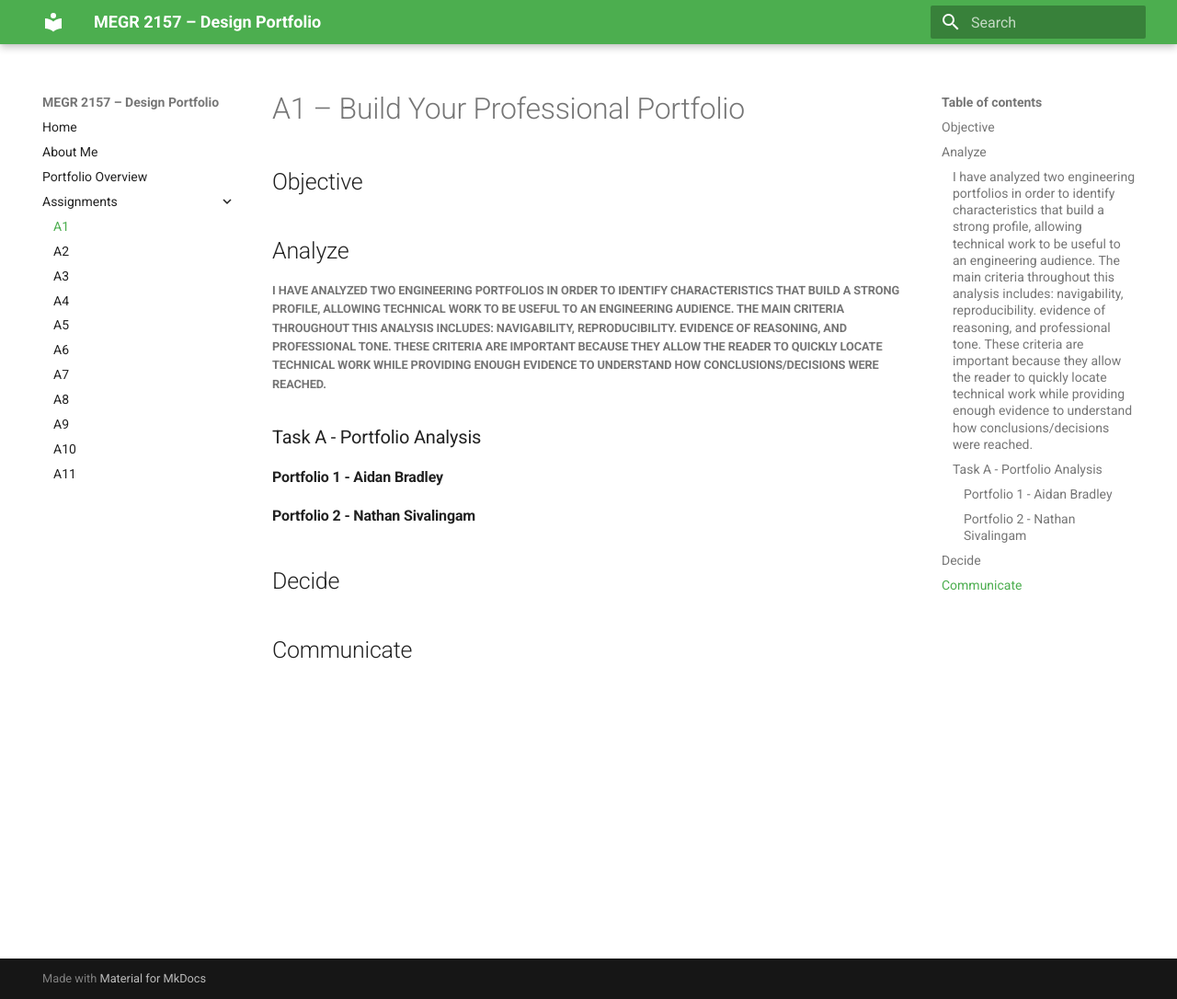
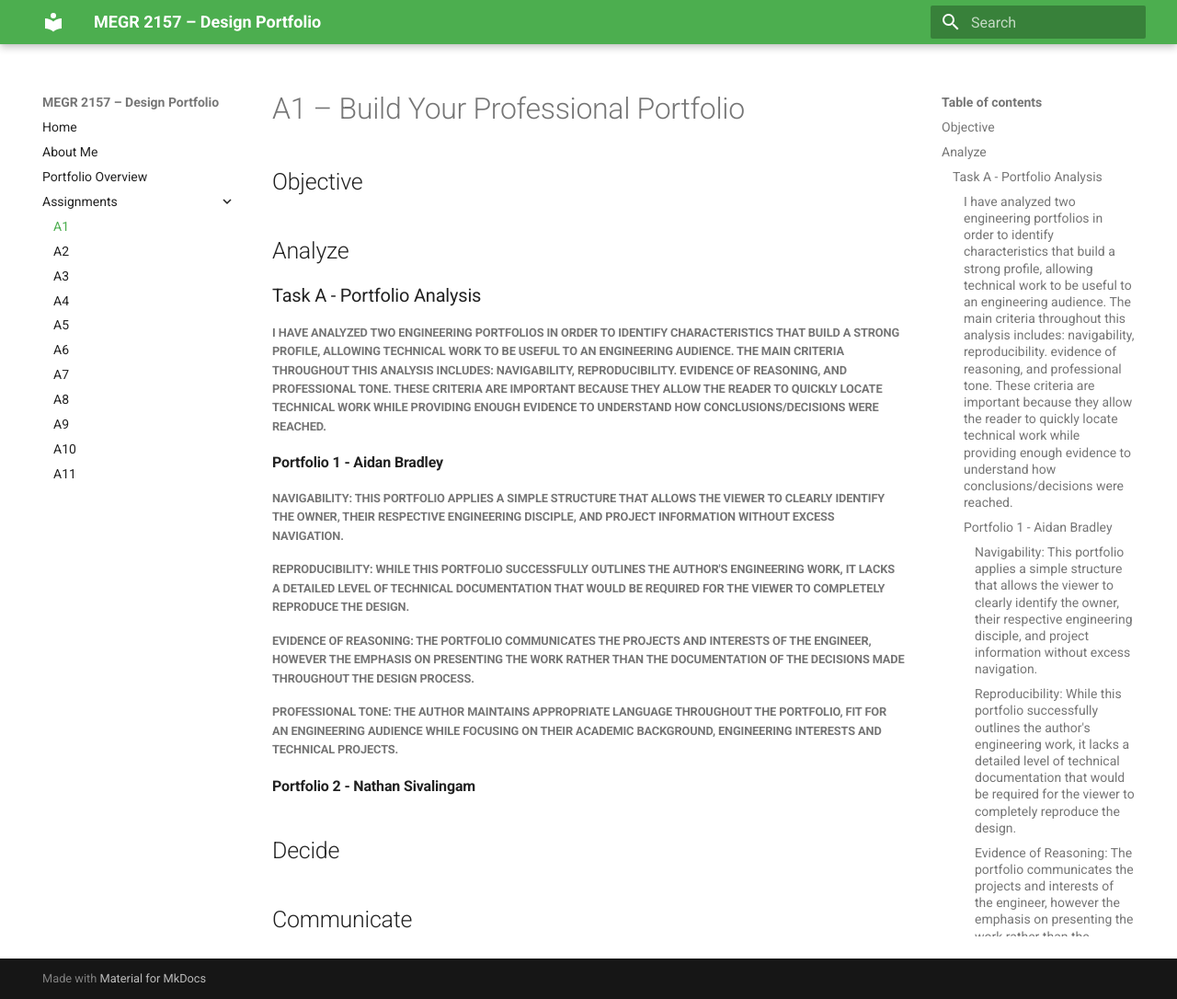
Before and after one commit to akaur-5/design-projects-portfolio, an MkDocs documentation site: the page built from docs/assignments/A01/index.md, in a window 1280 px wide and 1086 px high. Shown: the whole window at 92% size. Built offline with MkDocs 1.6.1 and Material for MkDocs 9.7.7, drawn with Linux system fonts in a browser that asks for light colours.

Commit message:
Refactor 'Analyze' section for improved structure
Reformatted the 'Analyze' section and added headings for clarity.

```diff
--- a/docs/assignments/A01/index.md
+++ b/docs/assignments/A01/index.md
@@ -4,9 +4,14 @@
 
 
 ## Analyze
+### Task A - Portfolio Analysis
 ##### I have analyzed two engineering portfolios in order to identify characteristics that build a strong profile, allowing technical work to be useful to an engineering audience. The main criteria throughout this analysis includes: navigability, reproducibility. evidence of reasoning, and professional tone. These criteria are important because they allow the reader to quickly locate technical work while providing enough evidence to understand how conclusions/decisions were reached.
-### Task A - Portfolio Analysis
 #### Portfolio 1 - Aidan Bradley
+##### Navigability: This portfolio applies a simple structure that allows the viewer to clearly identify the owner, their respective engineering disciple, and project information without excess navigation.
+##### Reproducibility: While this portfolio successfully outlines the author's engineering work, it lacks a detailed level of technical documentation that would be required for the viewer to completely reproduce the design.
+##### Evidence of Reasoning: The portfolio communicates the projects and interests of the engineer, however the emphasis on presenting the work rather than the documentation of the decisions made throughout the design process.
+##### Professional Tone: The author maintains appropriate language throughout the portfolio, fit for an engineering audience while focusing on their academic background, engineering interests and technical projects.
+
 #### Portfolio 2 - Nathan Sivalingam
 
 ## Decide
```
